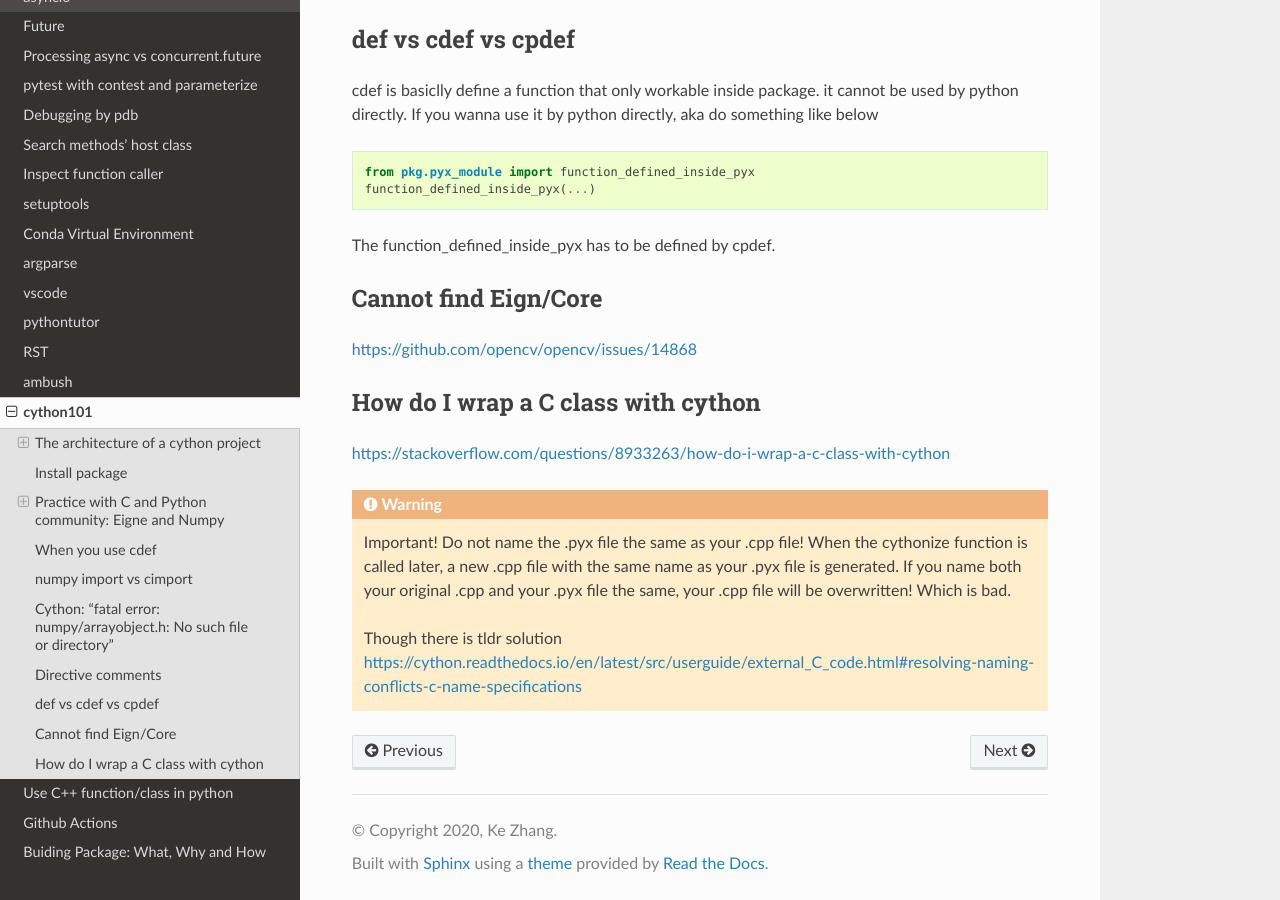
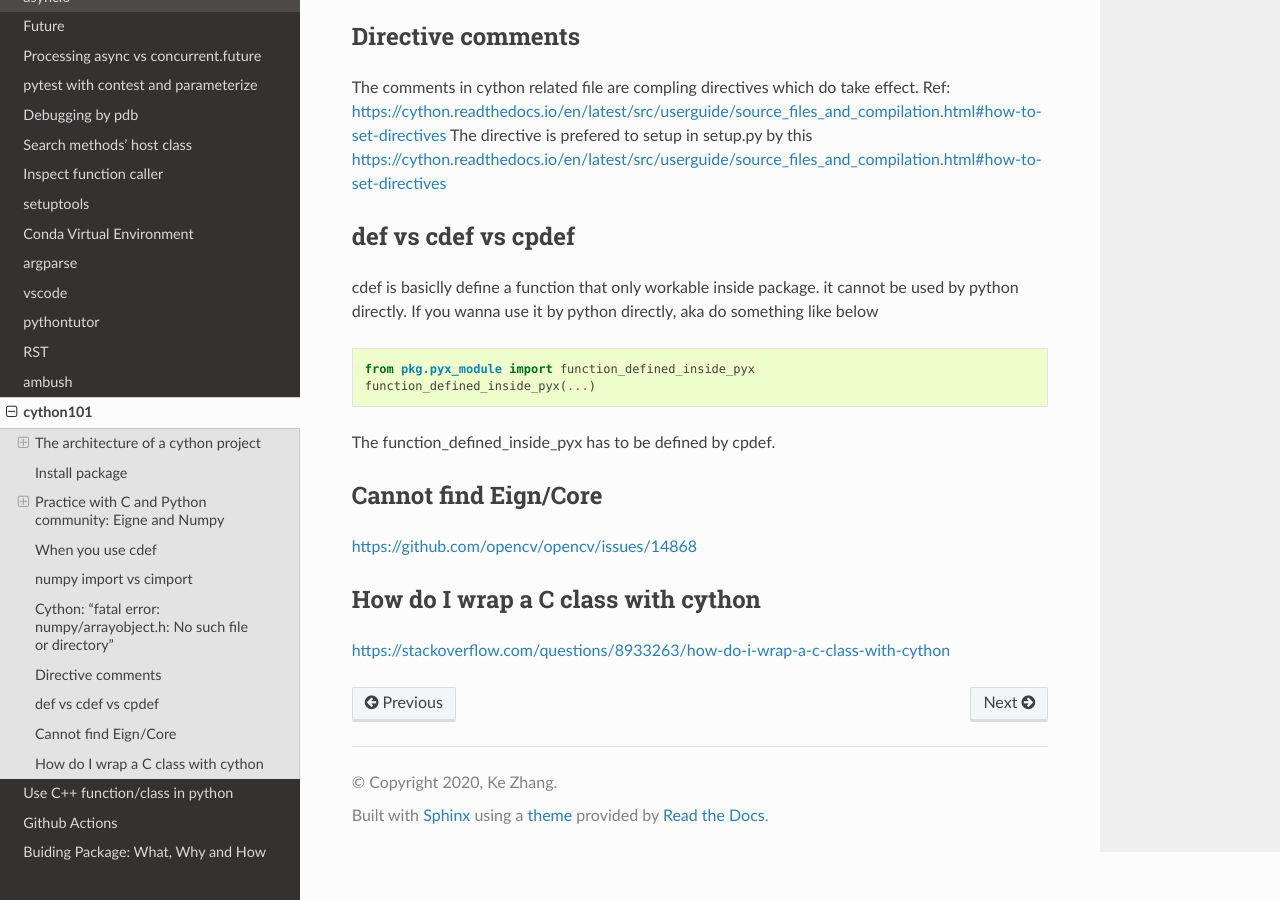
Before and after one commit to ke-zhang-rd/krystal, a Sphinx documentation site: the page built from docs/source/cython.rst, in a window 1280 px wide and 900 px high, scrolled down 5212 px. Built offline with Sphinx 7.4.7 and the Read the Docs theme 2.0.0, drawn with Linux system fonts in a browser that asks for light colours; some of the changed text lies outside the part shown.

Commit message:
Update cython.rst

```diff
--- a/docs/source/cython.rst
+++ b/docs/source/cython.rst
@@ -289,13 +302,3 @@
 How do I wrap a C class with cython
 ===================================
 https://stackoverflow.com/questions/8933263/how-do-i-wrap-a-c-class-with-cython
-
-
-.. warning::
-
-  Important! Do not name the .pyx file the same as your .cpp file! When the cythonize function is
-  called later, a new .cpp file with the same name as your .pyx file is generated. If you name both
-  your original .cpp and your .pyx file the same, your .cpp file will be overwritten! Which is bad.
-
-  Though there is tldr solution
-  https://cython.readthedocs.io/en/latest/src/userguide/external_C_code.html#resolving-naming-conflicts-c-name-specifications
```
Also changed, not shown: other parts of docs/source/cython.rst (+13 -0 lines).
